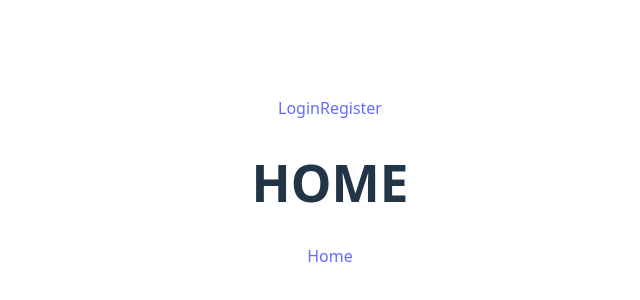
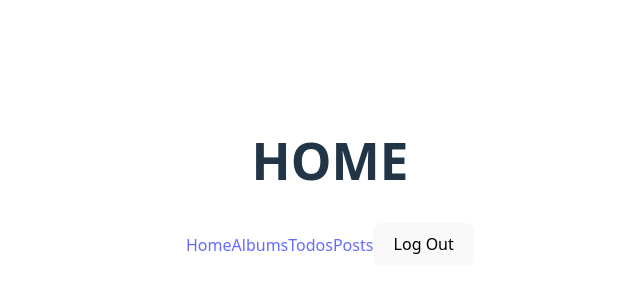
Before and after one commit to ormiller-hilma/json-server, a React app: page /home in a window 1280 px wide. Shown: the part 218-518 px from the top of the page, without its empty margins (310-950 px from the left). Built offline with nearby package versions, Linux system fonts and the light colour scheme; the HTML template or start-up script is replaced by a standard one.

Commit message:
added home nav links

```diff
--- a/src/App.jsx
+++ b/src/App.jsx
@@ -13,8 +13,6 @@ function App() {
     <>
       <UsernameProvider>
         <BrowserRouter>
-          <NavLink to="/login">Login</NavLink>
-          <NavLink to="/register">Register</NavLink>
           <Routes>
             <Route path="/" element={<Navigate to="/login" />} />
             <Route path="/home">
--- a/src/components/HomeNavbar.jsx
+++ b/src/components/HomeNavbar.jsx
@@ -1,14 +1,23 @@
 import React, { useContext } from "react";
 import { NavLink, useParams } from "react-router";
 import { UserContext } from "../contexts/UserContx";
+import LogoutButton from "./LogoutBtn";
+
+// info, todos, albums, posts, logout
 
 function HomeNavbar() {
   const { user } = useContext(UserContext);
   const { albumid } = useParams();
+
+  const userid = user.id || "default-user-id";
+
   return (
     <nav>
-      <div>
       <NavLink to="/home">Home</NavLink>
+      <NavLink to={`users/${userid}/albums`}>Albums</NavLink>
+      <NavLink to="/todo">Todos</NavLink>
+      <NavLink to={`users/${userid}/posts`}>Posts</NavLink>
+      <LogoutButton />
       {user && (
         <div>
           <NavLink to={`/home/users/${user.user}/albums`}>My Albums</NavLink>
@@ -16,7 +25,6 @@ function HomeNavbar() {
           {albumid && <span>Album {albumid}</span>}{" "}
         </div>
       )}
-      </div>
     </nav>
   );
 }
--- a/src/pages/Login.jsx
+++ b/src/pages/Login.jsx
@@ -1,7 +1,7 @@
 import React from "react";
 import { UserContext } from "../contexts/UserContx";
 import { useState, useContext } from "react";
-import { useNavigate } from "react-router";
+import { useNavigate, NavLink } from "react-router";
 function Login() {
   const navigate = useNavigate();
   const user = useContext(UserContext);
@@ -42,6 +42,8 @@ function Login() {
   }
   return (
     <div className="login">
+      <NavLink to="/register">Register</NavLink>
+
       <form onSubmit={handleSubmit}>
         <h2>Login</h2>
 
--- a/src/pages/Register.jsx
+++ b/src/pages/Register.jsx
@@ -1,6 +1,6 @@
 import React, { useState } from "react";
 import { UserContext } from "../contexts/UserContx";
-import { useNavigate } from "react-router";
+import { useNavigate, NavLink } from "react-router";
 function Register() {
   const [username, setUsername] = useState("");
   const [password, setPassword] = useState("");
@@ -61,6 +61,8 @@ function Register() {
     <div>
       <h2>Register</h2>
 
+      <NavLink to="/login">Login</NavLink>
+
       <form onSubmit={handleSubmit}>
         <label>
           Username:
```
Lines whose indentation alone changed are shown as unchanged.
